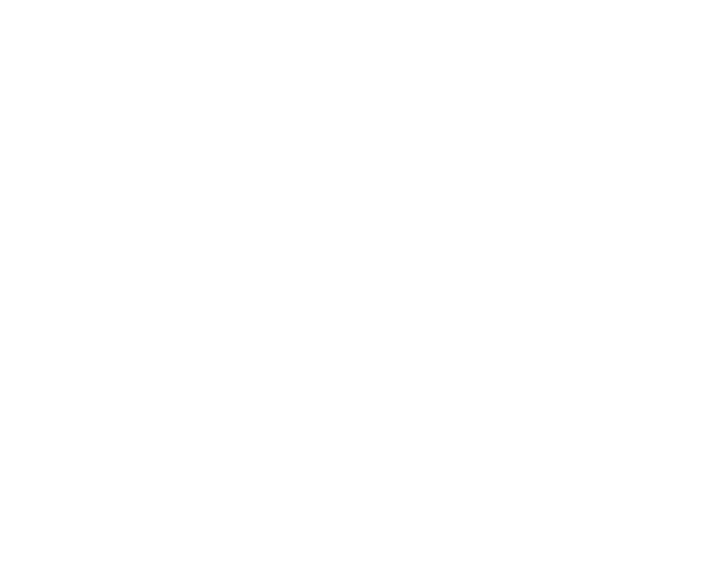
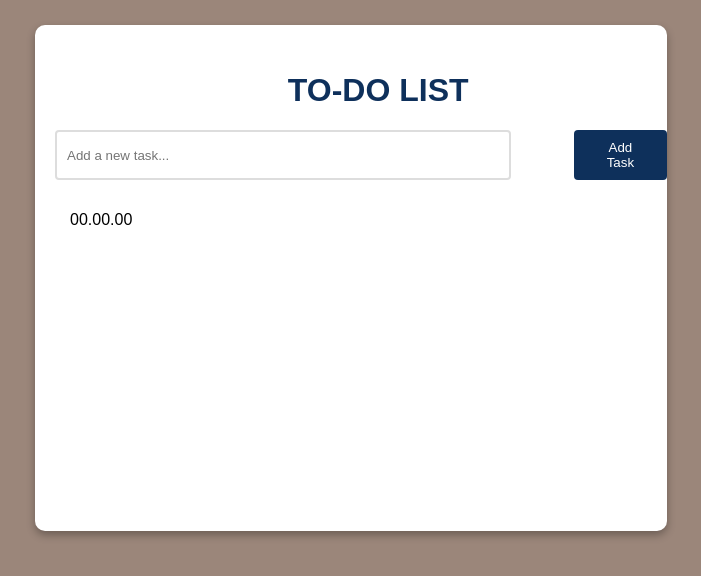
Before and after one commit to mercy-kantai/Todo-List-Project, a plain HTML site: page index.html in a window 1280 px wide. Shown: the whole page, without its empty margins (289-990 px from the left). Drawn offline with Linux system fonts and the light colour scheme.

Commit message:
add index

```diff
--- a/index.html
+++ b/index.html
@@ -4,8 +4,29 @@
     <meta charset="UTF-8">
     <meta name="viewport" content="width=device-width, initial-scale=1.0">
     <title>Document</title>
+    <link rel="stylesheet" href="style.css">
 </head>
 <body>
-
-</body>
-</html>
+    <div id="todo-app">
+      <div id="header">
+        <h1>TO-DO LIST</h1>
+        <!-- <img src="images/logo.png" class="logo"> -->
+      </div>
+        <form id="todo-form">
+            <input type="text" id="todo-input" placeholder="Add a new task..."/>
+           <button type="submit">Add Task</button>
+             </form>
+        <ul id="todo-list">
+            <!-- Tasks will be added here -->
+            <div class="wraper-container">
+              <div class="container">
+                  <div class="stoper">
+                    <div class="stoper__time">00.00.00</div>
+                  </div>
+              </div>
+            </div>
+        </ul>
+      </div>
+    <script src="objects.js"></script>
+  </body>
+  </html>
```
